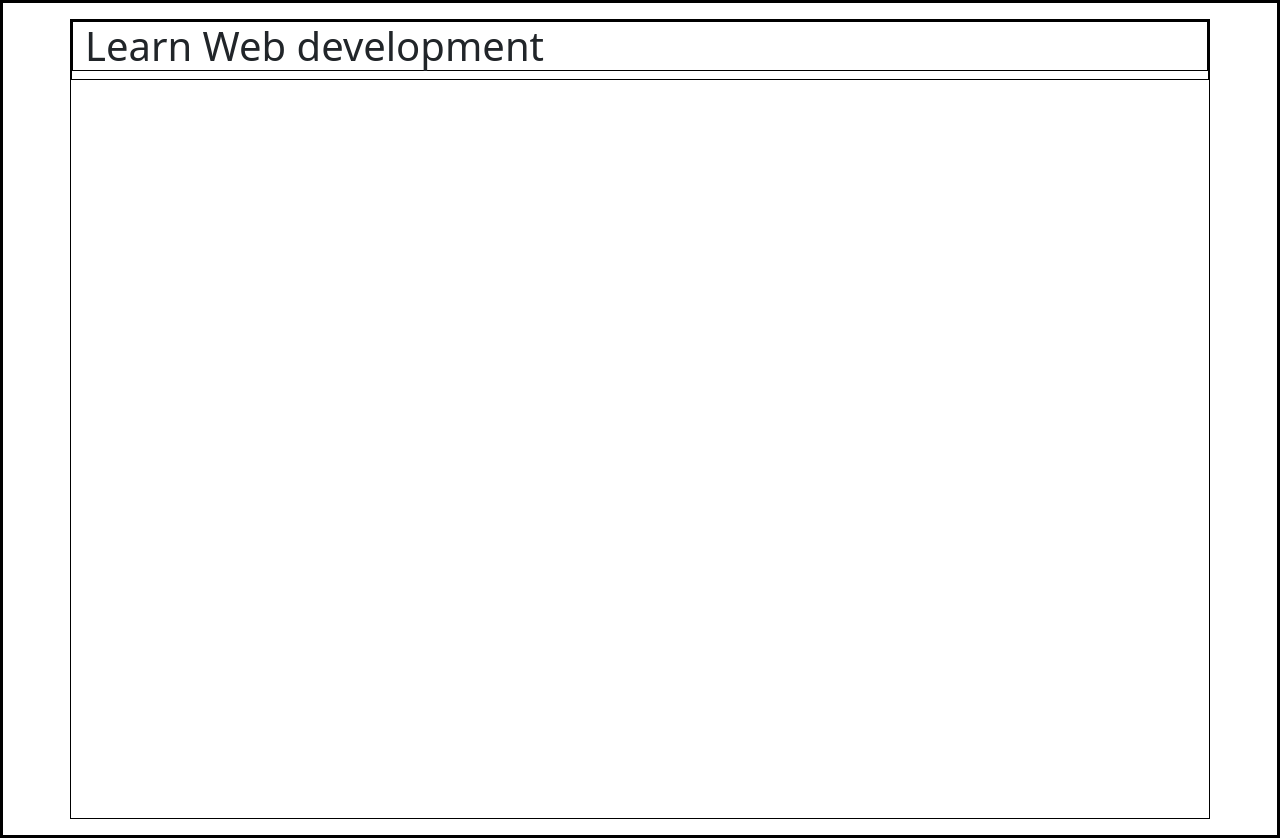
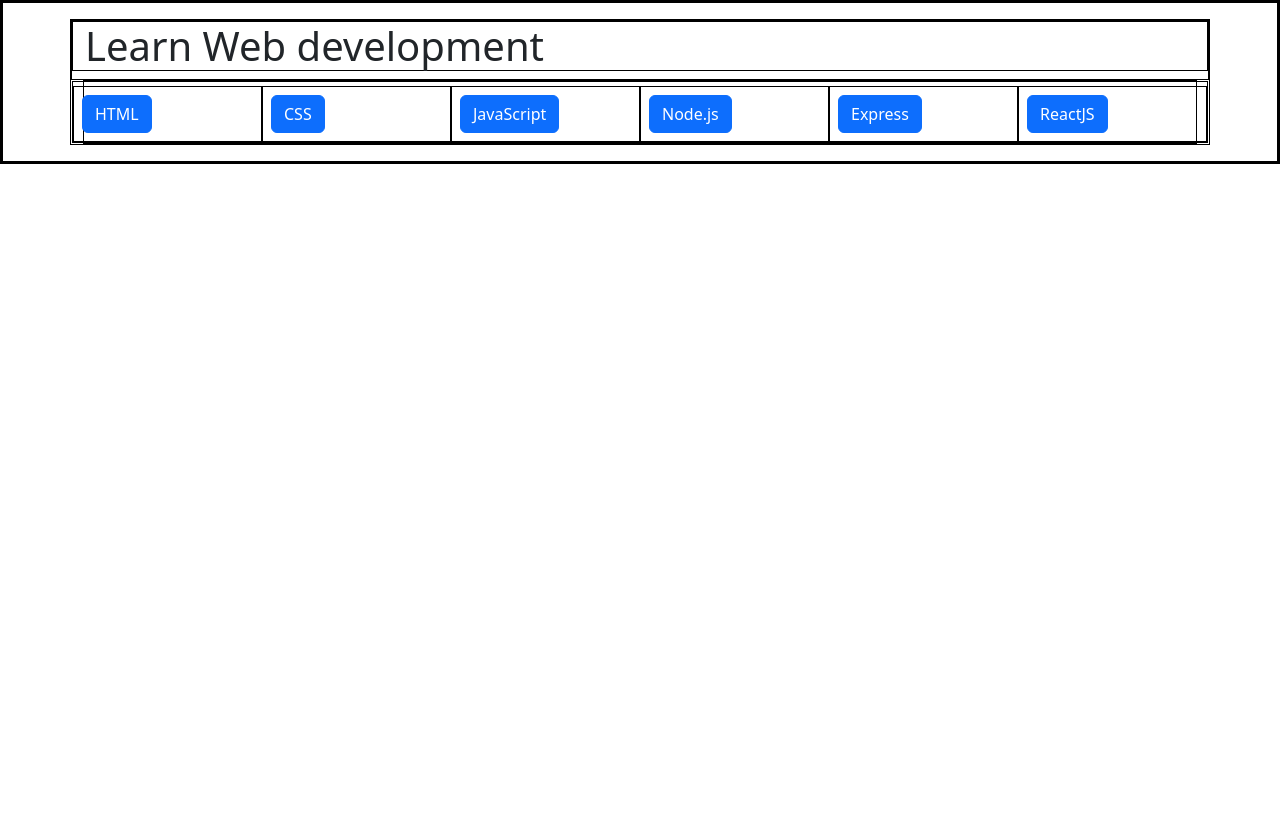
Before and after one commit to CarloMart88/react-use-state, a React (Vite) app: page / in a window 1280 px wide. After the commit the page ends 800 px from the top, so only its background shows below. Built offline with nearby package versions, Linux system fonts and the light colour scheme.

Commit message:
feat: ok button

```diff
--- a/Components/Main.jsx
+++ b/Components/Main.jsx
@@ -1,4 +1,39 @@
 import Button from "../Components/button"
+
+
+const languages = [
+  {
+    id: 1,
+    title: "HTML",
+    description: "HTML (HyperText Markup Language) è il linguaggio standard per creare pagine e applicazioni web. Struttura il contenuto web e fornisce elementi di base come titoli, paragrafi e immagini."
+  },
+  {
+    id: 2,
+    title: "CSS",
+    description: "CSS (Cascading Style Sheets) è un linguaggio di stile utilizzato per descrivere la presentazione di un documento scritto in HTML o XML. Controlla il layout, i colori, i caratteri e l'aspetto complessivo di una pagina web."
+  },
+  {
+    id: 3,
+    title: "JavaScript",
+    description: "JavaScript è un linguaggio di programmazione dinamico utilizzato per lo sviluppo web, che consente contenuti interattivi come grafici animati, pulsanti cliccabili e altre funzionalità dinamiche sui siti web."
+  },
+  {
+    id: 4,
+    title: "Node.js",
+    description: "Node.js è un ambiente di runtime JavaScript lato server che permette di utilizzare JavaScript anche sul backend, consentendo agli sviluppatori di usare lo stesso linguaggio sia sul client che sul server."
+  },
+  {
+    id: 5,
+    title: "Express",
+    description: "Express è un framework per applicazioni web minimalista e veloce per Node.js. Fornisce strumenti robusti per creare applicazioni web e API e semplifica la gestione delle rotte e delle richieste."
+  },
+  {
+    id: 6,
+    title: "ReactJS",
+    description: "ReactJS è una libreria JavaScript per costruire interfacce utente, in particolare applicazioni a pagina singola. Consente agli sviluppatori di creare componenti UI riutilizzabili e di gestire efficacemente lo stato dell'applicazione."
+  }
+];
+
 
 // creo una base HTML per vedere i bottoni
 function Main() {
@@ -9,6 +44,24 @@
         <h1> Learn Web development</h1>
       </div>
 
+      <div className="col-12">
+        <div className="row" >
+          {languages.map((language) => {
+            const {id , title , description} = language
+
+              return (
+                <div className="col-2 p-2 g-1">
+                  <button className="btn btn-primary" key={id}>
+                    {title}
+                  </button>
+                </div>
+              )
+
+
+          })}
+
+        </div>
+      </div>
 
 
     </main>
--- a/src/index.css
+++ b/src/index.css
@@ -8,6 +8,6 @@
 
 .container{
 
-  height: 800px;
+  height: auto;
 
 }
```
